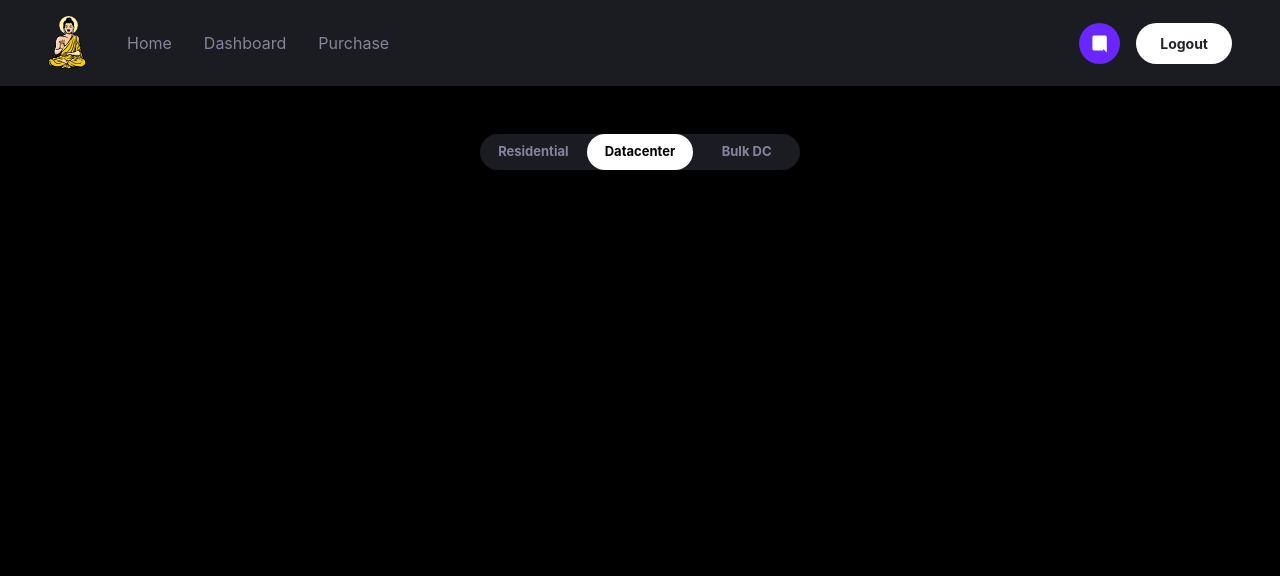
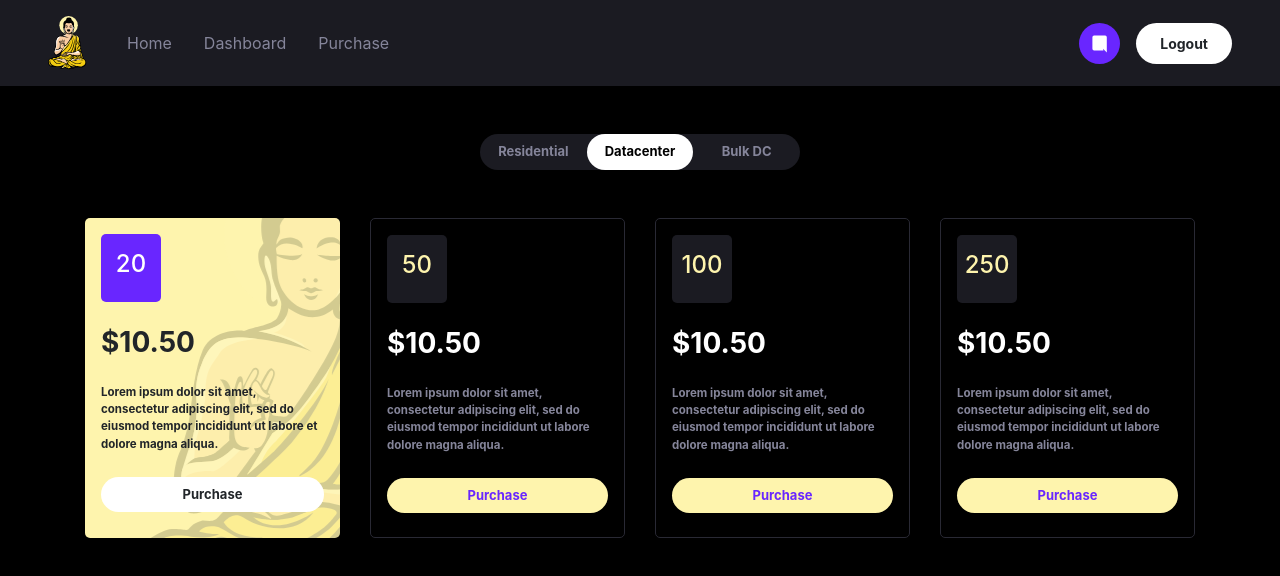
Before and after one commit to shashwat0802/buddha-proxy, a React (Create React App) app: page /purchase/datacenter in a window 1280 px wide. Shown: the top 576 px of the page. Built offline with nearby package versions, Linux system fonts and the light colour scheme.

Commit message:
datacenter and purchase update

```diff
--- a/src/pages/Datacenter.js
+++ b/src/pages/Datacenter.js
@@ -1,11 +1,178 @@
 import React from 'react';
 import Navbar from '../component/Navbar';
 import PurchaseBtn from '../component/PurchaseBtn';
+import '../styles/Datacenter.css';
 const Datacenter = () => {
   return (
     <>
       <Navbar />
       <PurchaseBtn />
+      <div className="container">
+        <div className="row mt-5">
+          <div className="col-12 col-md-3">
+            <div className="datacenter-bg p-3">
+              <div
+                className="price-wrapper  p-3 font-weight-bolder d-flex justify-content-center text-white"
+                style={{
+                  width: '60px',
+                  borderRadius: '5px',
+                  backgroundColor: '#6926FF',
+                }}
+              >
+                <h4 className="">20</h4>
+              </div>
+              <h3 className=" my-4 font-weight-bolder">$10.50</h3>
+              <p
+                style={{ fontSize: '11.5px' }}
+                className=" mb-4 font-weight-bold"
+              >
+                Lorem ipsum dolor sit amet, <br /> consectetur adipiscing elit,
+                sed do <br /> eiusmod tempor incididunt ut labore et <br />{' '}
+                dolore magna aliqua.
+              </p>
+              <button
+                className="bg-white border-0 bg-white px-5 btn py-2 w-100 font-weight-bold"
+                style={{ borderRadius: '25px', fontSize: '13px' }}
+              >
+                Purchase
+              </button>
+            </div>
+          </div>
+          {/* 2nd */}
+          <div className="col-12 col-md-3">
+            <div
+              className="p-3"
+              style={{
+                backgroundColor: 'transparent',
+                border: '1px solid #292934',
+                borderRadius: '5px',
+                height: '320px',
+              }}
+            >
+              <div
+                className="pice-wrapper  p-3 font-weight-bolder d-flex justify-content-center"
+                style={{
+                  width: '60px',
+                  borderRadius: '5px',
+                  backgroundColor: '#1B1B22',
+                }}
+              >
+                <h4 className="" style={{ color: '#FEF4AD' }}>
+                  50
+                </h4>
+              </div>
+              <h3 className="text-white my-4 font-weight-bolder">$10.50</h3>
+              <p
+                style={{ fontSize: '11.5px', color: '#85859A' }}
+                className=" mb-4 font-weight-bold"
+              >
+                Lorem ipsum dolor sit amet, <br /> consectetur adipiscing elit,
+                sed do <br /> eiusmod tempor incididunt ut labore <br /> dolore
+                magna aliqua.
+              </p>
+              <button
+                className=" border-0  px-5 btn py-2 w-100 font-weight-bold"
+                style={{
+                  borderRadius: '25px',
+                  fontSize: '13px',
+                  backgroundColor: '#FEF4AD ',
+                  color: '#6926FF',
+                }}
+              >
+                Purchase
+              </button>
+            </div>
+          </div>
+          <div className="col-12 col-md-3">
+            <div
+              className="p-3"
+              style={{
+                backgroundColor: 'transparent',
+                border: '1px solid #292934',
+                borderRadius: '5px',
+                height: '320px',
+              }}
+            >
+              <div
+                className="pice-wrapper  p-3 font-weight-bolder d-flex justify-content-center"
+                style={{
+                  width: '60px',
+                  borderRadius: '5px',
+                  backgroundColor: '#1B1B22',
+                }}
+              >
+                <h4 className="" style={{ color: '#FEF4AD' }}>
+                  100
+                </h4>
+              </div>
+              <h3 className="text-white my-4 font-weight-bolder">$10.50</h3>
+              <p
+                style={{ fontSize: '11.5px', color: '#85859A' }}
+                className=" mb-4 font-weight-bold"
+              >
+                Lorem ipsum dolor sit amet, <br /> consectetur adipiscing elit,
+                sed do <br /> eiusmod tempor incididunt ut labore <br /> dolore
+                magna aliqua.
+              </p>
+              <button
+                className=" border-0  px-5 btn py-2 w-100 font-weight-bold"
+                style={{
+                  borderRadius: '25px',
+                  fontSize: '13px',
+                  backgroundColor: '#FEF4AD ',
+                  color: '#6926FF',
+                }}
+              >
+                Purchase
+              </button>
+            </div>
+          </div>
+          <div className="col-12 col-md-3">
+            <div
+              className="p-3"
+              style={{
+                backgroundColor: 'transparent',
+                border: '1px solid #292934',
+                borderRadius: '5px',
+                height: '320px',
+              }}
+            >
+              <div
+                className="pice-wrapper  p-3 font-weight-bolder d-flex justify-content-center "
+                style={{
+                  width: '60px',
+                  borderRadius: '5px',
+                  backgroundColor: '#1B1B22',
+                }}
+              >
+                <h4 className="" style={{ color: '#FEF4AD' }}>
+                  250
+                </h4>
+              </div>
+              <h3 className="text-white my-4 font-weight-bolder">$10.50</h3>
+              <p
+                style={{ fontSize: '11.5px', color: '#85859A' }}
+                className=" mb-4 font-weight-bold"
+              >
+                Lorem ipsum dolor sit amet, <br /> consectetur adipiscing elit,
+                sed do <br /> eiusmod tempor incididunt ut labore <br /> dolore
+                magna aliqua.
+              </p>
+              <button
+                className=" border-0  px-5 btn py-2 w-100 font-weight-bold"
+                style={{
+                  borderRadius: '25px',
+                  fontSize: '13px',
+                  backgroundColor: '#FEF4AD ',
+                  color: '#6926FF',
+                }}
+              >
+                Purchase
+              </button>
+            </div>
+          </div>
+        </div>
+      </div>
     </>
   );
 };
--- a/src/pages/Purchase.js
+++ b/src/pages/Purchase.js
@@ -35,7 +35,7 @@ const Purchase = () => {
                 dolore magna aliqua.
               </p>
               <button
-                className="bg-white border-0 bg-white px-5 btn py-1 w-100 font-weight-bold"
+                className="bg-white border-0 bg-white px-5 btn py-2 w-100 font-weight-bold"
                 style={{ borderRadius: '25px', fontSize: '13px' }}
               >
                 Purchase
@@ -81,8 +81,12 @@ const Purchase = () => {
                 magna aliqua.
               </p>
               <button
-                className="bg-white border-0 bg-white px-5 btn py-1 w-100 font-weight-bold"
-                style={{ borderRadius: '25px', fontSize: '13px' }}
+                className=" border-0 text-white px-5 btn py-2 w-100 font-weight-bold"
+                style={{
+                  borderRadius: '25px',
+                  fontSize: '13px',
+                  backgroundColor: '#6926FF ',
+                }}
               >
                 Purchase
               </button>
@@ -126,8 +130,12 @@ const Purchase = () => {
                 magna aliqua.
               </p>
               <button
-                className="bg-white border-0 bg-white px-5 btn py-1 w-100 font-weight-bold"
-                style={{ borderRadius: '25px', fontSize: '13px' }}
+                className=" border-0 px-5 text-white btn py-2 w-100 font-weight-bold"
+                style={{
+                  borderRadius: '25px',
+                  fontSize: '13px',
+                  backgroundColor: '#6926FF ',
+                }}
               >
                 Purchase
               </button>
@@ -171,8 +179,12 @@ const Purchase = () => {
                 magna aliqua.
               </p>
               <button
-                className="bg-white border-0 bg-white px-5 btn py-1 w-100 font-weight-bold"
-                style={{ borderRadius: '25px', fontSize: '13px' }}
+                className=" border-0 text-white px-5 btn py-2 w-100 font-weight-bold"
+                style={{
+                  borderRadius: '25px',
+                  fontSize: '13px',
+                  backgroundColor: '#6926FF ',
+                }}
               >
                 Purchase
               </button>
--- /dev/null
+++ b/src/styles/Datacenter.css
@@ -0,0 +1,19 @@
+.purchase-btn-wrapper .active-btn {
+  background-color: #fff;
+  border-radius: 25px;
+  color: #000 !important;
+}
+.purchase-btn-wrapper .inactive-btn {
+  background-color: transparent;
+  border-radius: 25px;
+  color: #85859a;
+}
+
+.datacenter-bg {
+  background-image: url('../img/yellow-bg.svg');
+  background-size: cover;
+  background-position: 90%;
+  background-repeat: no-repeat;
+  height: 320px;
+  border-radius: 5px;
+}
```
